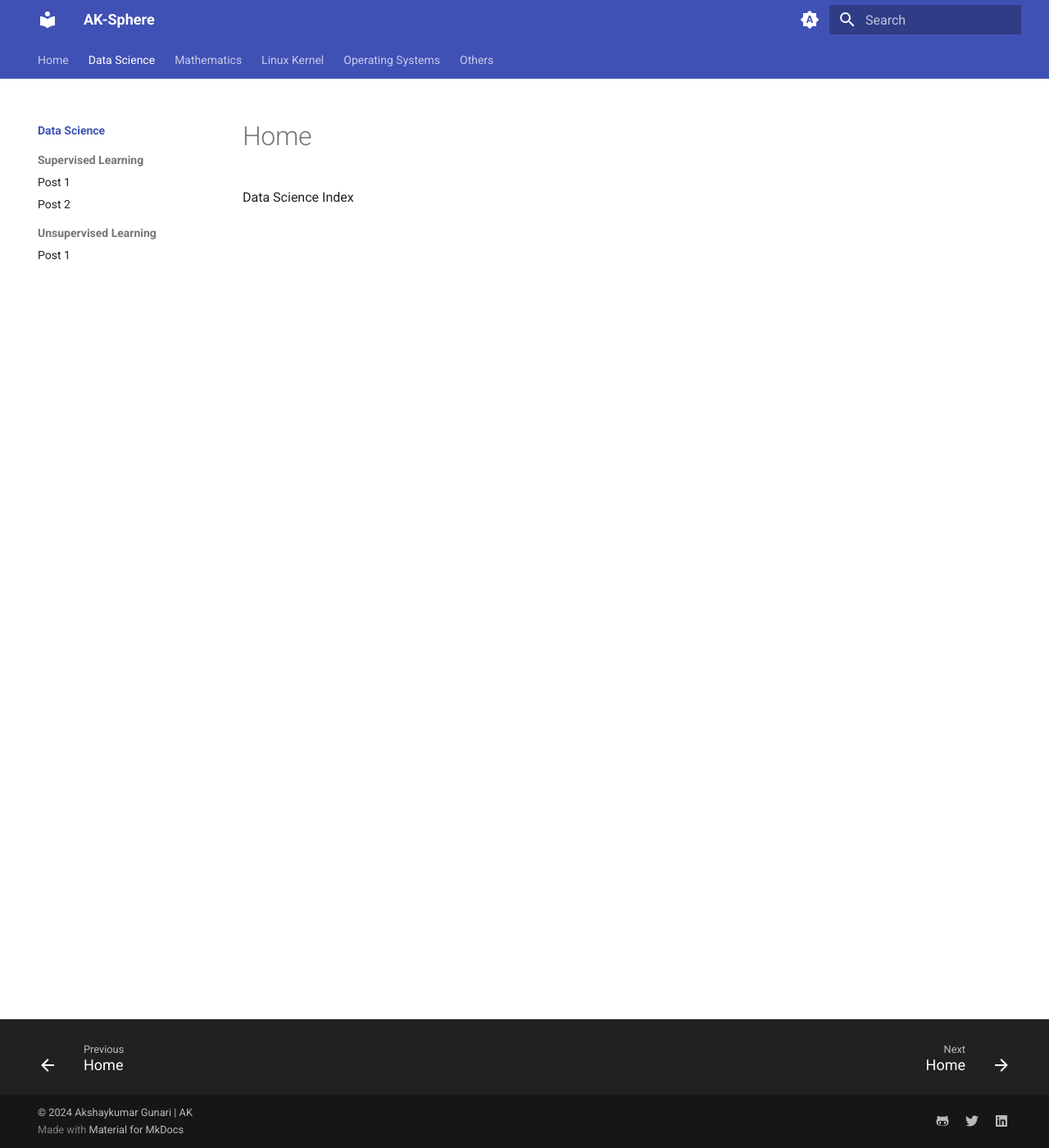
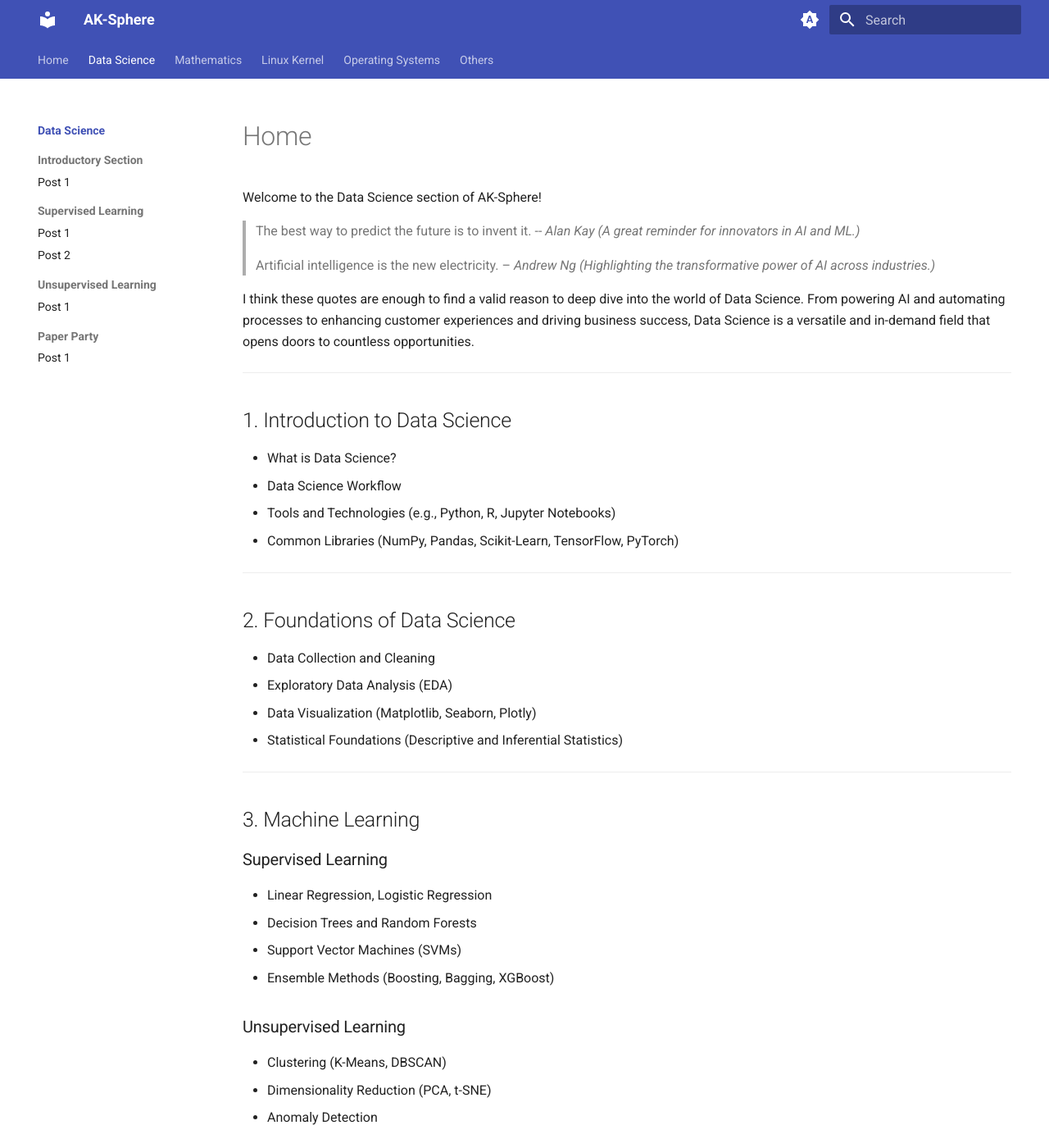
Before and after one commit to akshaykumar-gunari/ak-verse, an MkDocs documentation site: the page built from docs/blog/posts/data-science/index.md, in a window 1280 px wide and 1400 px high. Shown: the whole window at 82% size. Built offline with MkDocs 1.6.1 and Material for MkDocs 9.7.7, drawn with Linux system fonts in a browser that asks for light colours; some of the changed text lies outside the part shown.

Commit message:
Data Science index.md

```diff
--- a/docs/blog/posts/data-science/index.md
+++ b/docs/blog/posts/data-science/index.md
@@ -1 +1,101 @@
-Data Science Index
+Welcome to the Data Science section of AK-Sphere!
+
+> The best way to predict the future is to invent it. -- _Alan Kay (A great reminder for innovators in AI and ML.)_
+
+> Artificial intelligence is the new electricity. – _Andrew Ng (Highlighting the transformative power of AI across industries.)_
+
+I think these quotes are enough to find a valid reason to deep dive into the world of Data Science. From powering AI and automating processes to enhancing customer experiences and driving business success, Data Science is a versatile and in-demand field that opens doors to countless opportunities.
+
+
+---
+
+## 1. Introduction to Data Science
+- What is Data Science?
+- Data Science Workflow
+- Tools and Technologies (e.g., Python, R, Jupyter Notebooks)
+- Common Libraries (NumPy, Pandas, Scikit-Learn, TensorFlow, PyTorch)
+
+---
+
+## 2. Foundations of Data Science
+- Data Collection and Cleaning
+- Exploratory Data Analysis (EDA)
+- Data Visualization (Matplotlib, Seaborn, Plotly)
+- Statistical Foundations (Descriptive and Inferential Statistics)
+
+---
+
+## 3. Machine Learning
+
+### Supervised Learning
+- Linear Regression, Logistic Regression
+- Decision Trees and Random Forests
+- Support Vector Machines (SVMs)
+- Ensemble Methods (Boosting, Bagging, XGBoost)
+
+### Unsupervised Learning
+- Clustering (K-Means, DBSCAN)
+- Dimensionality Reduction (PCA, t-SNE)
+- Anomaly Detection
+
+### Reinforcement Learning
+- Introduction to RL
+- Q-Learning and Deep Q-Networks
+- Applications (e.g., Game AI, Robotics)
+
+---
+
+## 4. Deep Learning
+- Introduction to Neural Networks
+- Deep Neural Networks (DNN)
+- Activation Functions
+- Loss Functions and Optimization Techniques (SGD, Adam)
+- Regularization (Dropout, L2 Norm)
+
+---
+
+## 5. Specialized Areas
+
+### Computer Vision
+- Convolutional Neural Networks (CNNs)
+- Object Detection (YOLO, SSD)
+- Image Segmentation (U-Net, Mask R-CNN)
+- Applications (Facial Recognition, Self-Driving Cars)
+
+### Natural Language Processing (NLP)
+- Text Preprocessing (Tokenization, Stemming, Lemmatization)
+- Word Embeddings (Word2Vec, GloVe)
+- Transformers and Attention Mechanisms (BERT, GPT)
+- Sentiment Analysis, Machine Translation
+
+### Generative Models
+- Autoencoders
+- Generative Adversarial Networks (GANs)
+- Variational Autoencoders (VAEs)
+- Applications (Image Synthesis, Text-to-Image Models)
+
+---
+
+## 6. Advanced Topics
+- Time Series Analysis
+- Recommender Systems
+- Bayesian Methods
+- Multi-task and Transfer Learning
+
+---
+
+## 7. Practical Applications
+- Model Deployment (Flask, FastAPI, Docker)
+- MLOps (CI/CD for ML Models)
+- Real-World Case Studies
+
+---
+
+## 8. Paper Party: Research Paper Reviews
+- Summaries of Influential Papers
+- Key Concepts from Cutting-Edge Research
+- Practical Implications
+
+---
+
+Navigate through the sections to dive deep into the world of Data Science. Whether you are starting fresh or exploring advanced topics, this guide is here to support your learning journey.
--- a/mkdocs.yml
+++ b/mkdocs.yml
@@ -63,10 +63,14 @@ nav:
   - Home: index.md
   - Data Science:
     - Home: blog/posts/data-science/index.md
+    - Introductory Section:
+      - Post 1: blog/posts/data-science/post1.md
     - Supervised Learning:
       - Post 1: blog/posts/data-science/post1.md
       - Post 2: blog/posts/data-science/post2.md
     - Unsupervised Learning:
+      - Post 1: blog/posts/data-science/post1.md
+    - Paper Party:
       - Post 1: blog/posts/data-science/post1.md
   - Mathematics:
     - Home: blog/posts/mathematics/index.md
```
